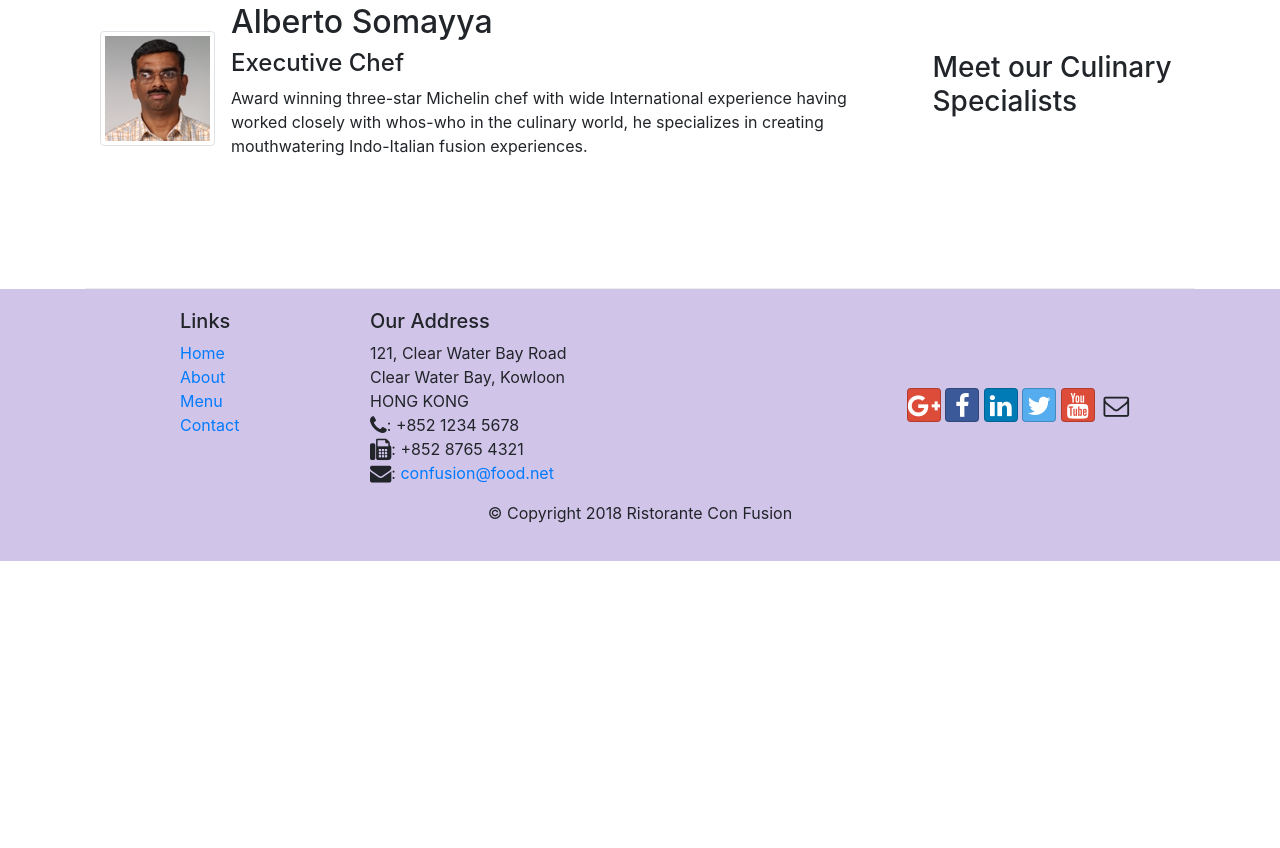
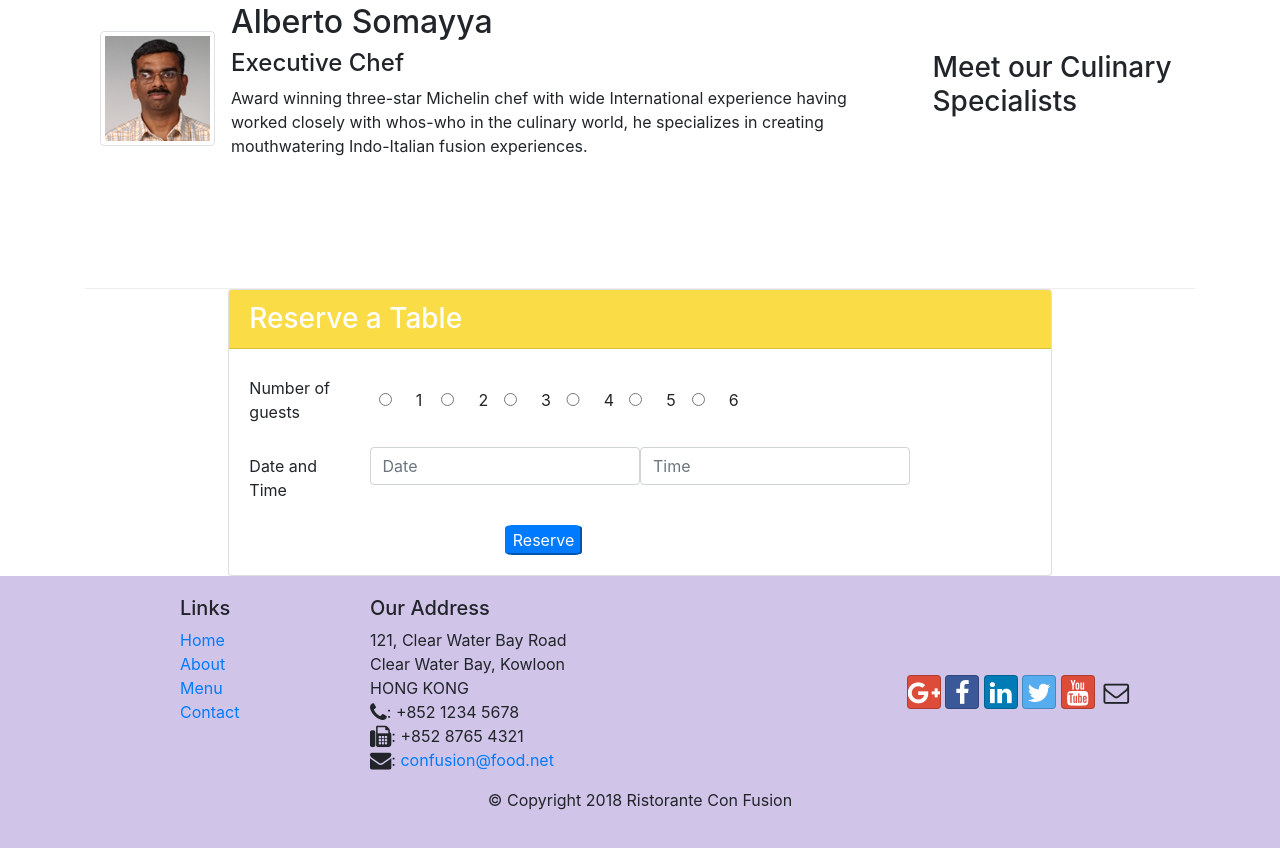
Before and after one commit to IvanVlad1997/ConfusionRestaurant, a website: page index.html in a window 1280 px wide. Shown: the part 1195-2043 px from the top of the page. Before the commit the page ends 1756 px from the top, so only its background shows below. Drawn offline with nearby package versions, Linux system fonts and the light colour scheme.

Commit message:
Cerinta 2

```diff
--- a/css/styles.css
+++ b/css/styles.css
@@ -37,3 +37,11 @@
 .navbar-dark{
 	background-color: #512DA8;
 }
+
+.bg-yellow{
+	background-color: #f9dc46;
+}
+
+#reverse_button{
+	border-radius: 10%;
+}
--- a/index.html
+++ b/index.html
@@ -44,8 +44,12 @@
                     <h1>Ristorante con Fusion</h1>
                     <p>We take inspiration from the World's best cuisines, and create a unique fusion experience. Our lipsmacking creations will tickle your culinary senses!</p>
                 </div>
-                <div class="col-12 col-sm align-self-center" >
+                <div class="col-12 col-sm-3 align-self-center" >
                     <img src="img/logo.png" class="img-fluid">
+                </div>
+                <div class="col-12 col-sm-3 align-self-center">
+                    <a href="#ReserveTable"><button class="btn btn-sm bg-yellow btn-block" type="button">Reserve Table</button></a>
+
                 </div>
             </div>
         </div>
@@ -75,8 +79,17 @@
                 <h3>This Month's Promotions</h3>
             </div>
             <div class="col-12 col-sm col-md">
-                <h2>Weekend Grand Buffet</h2>
+                <div class="media">
+                    <div class="media-body">
+                <h2>Weekend Grand Buffet <span class="badge badge-danger">NEW</span></h2>
+
+
+
                 <p class="d-none d-sm-block">Featuring mouthwatering combinations with a choice of five different salads, six enticing appetizers, six main entrees and five choicest desserts. Free flowing bubbly and soft drinks. All for just $19.99 per person </p>
+                </div>
+                <img src="img/buffet.png" class="d-flex ml-3 img-thumbnail align-self-center" alt="buffet">
+
+            </div>
             </div>
         </div>
 
@@ -97,6 +110,59 @@
             </div>
         </div>
     </div>
+
+    <div class="col-12 col-sm-8 offset-sm-2" id="ReserveTable">
+        <div class="card" >
+            <h3 class="card-header text-white bg-yellow">Reserve a Table</h3>
+            <div class="card-body">
+            <form>
+                <div class="form-group row">
+                    <label for="GuestNum" class="col-md-2 col-form-label">Number of guests</label>
+
+                    <div class="col-md-6 align-items-center row ">
+
+                    <input type="radio" name="GuestOptions" id="GuestOption1" class="col-form-check col-1">
+                    <label class="col-form-label col-1">1</label>
+                    <input type="radio" name="GuestOptions" id="GuestOption2" class="col-form-check col-1">
+                    <label class="col-form-label col-1">2</label>
+                    <input type="radio" name="GuestOptions" id="GuestOption3" class="col-form-check col-1">
+                    <label class="col-form-label col-1">3</label>
+                    <input type="radio" name="GuestOptions" id="GuestOption4" class="col-form-check col-1">
+                    <label class="col-form-label col-1">4</label>
+                    <input type="radio" name="GuestOptions" id="GuestOption5" class="col-form-check col-1">
+                    <label class="col-form-label col-1">5</label>
+                    <input type="radio" name="GuestOptions" id="GuestOption6" class="col-form-check col-1">
+                    <label class="col-form-label col-1">6</label>
+
+
+
+
+
+
+
+                    </div>
+
+                </div>
+
+                <div class="form-group row">
+
+                    <label for="Date-time" class="col-md-2 col-form-label">Date and Time</label>
+                    <input type="text" class="form-control col-md-4" id="Date" name="Date" placeholder="Date">
+                    <input type="text" name="Time" class="form-control col-md-4" id="Time" placeholder="Time">
+
+
+                </div>
+
+            </form>
+            <div class="row">
+            <button class="offset-4 btn-primary" id="reverse_button" type="button">Reserve
+            </button>
+             </div>
+            </div>
+        </div>
+
+    </div>
+
 
     <footer class="footer">
         <div class="container">
@@ -139,6 +205,9 @@
                 </div>
            </div>
         </div>
+
+
+
     </footer>
      <!-- jQuery first, then Popper.js, then Bootstrap JS. -->
     <script src="node_modules/jquery/dist/jquery.slim.min.js"></script>
```
